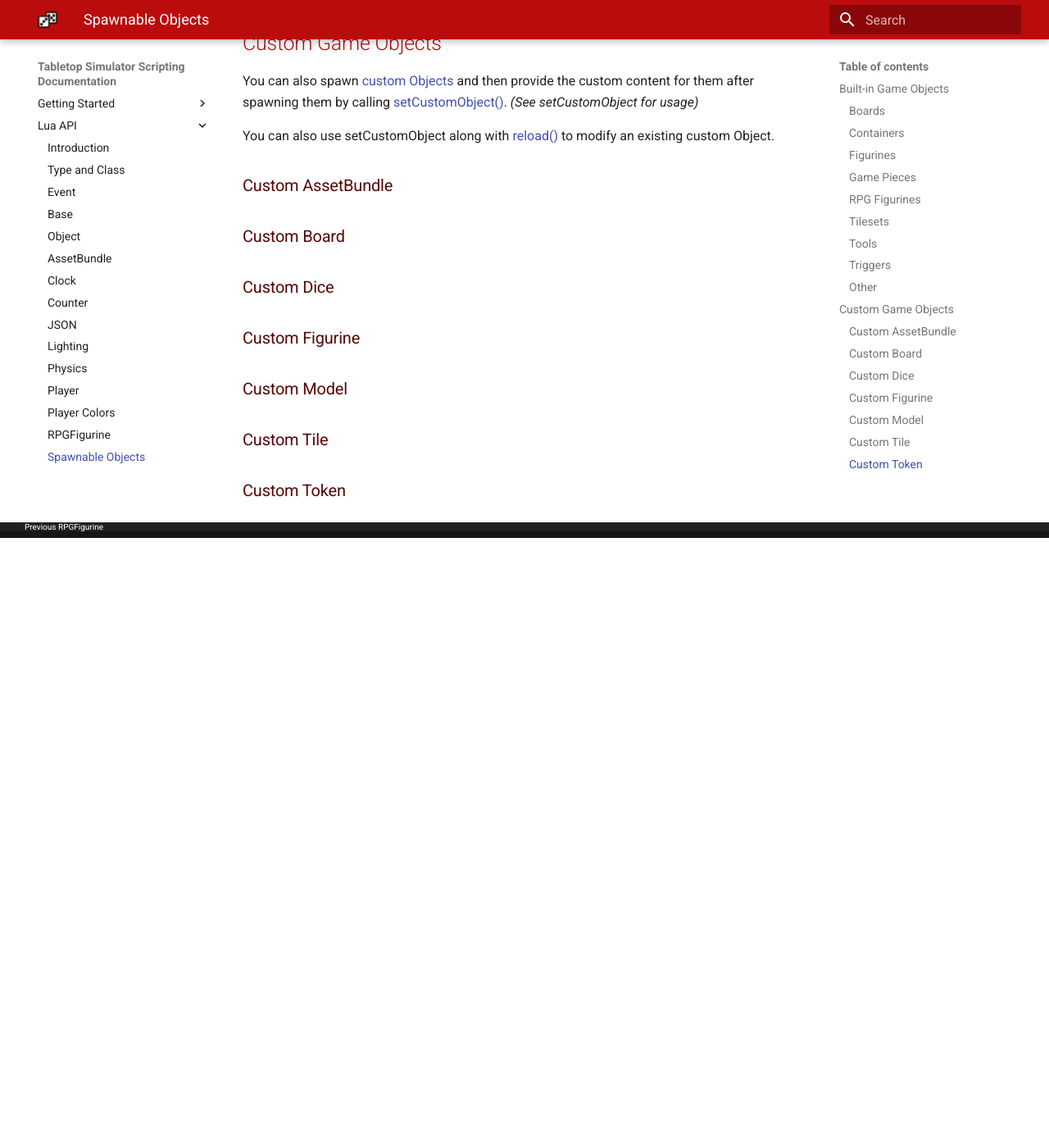
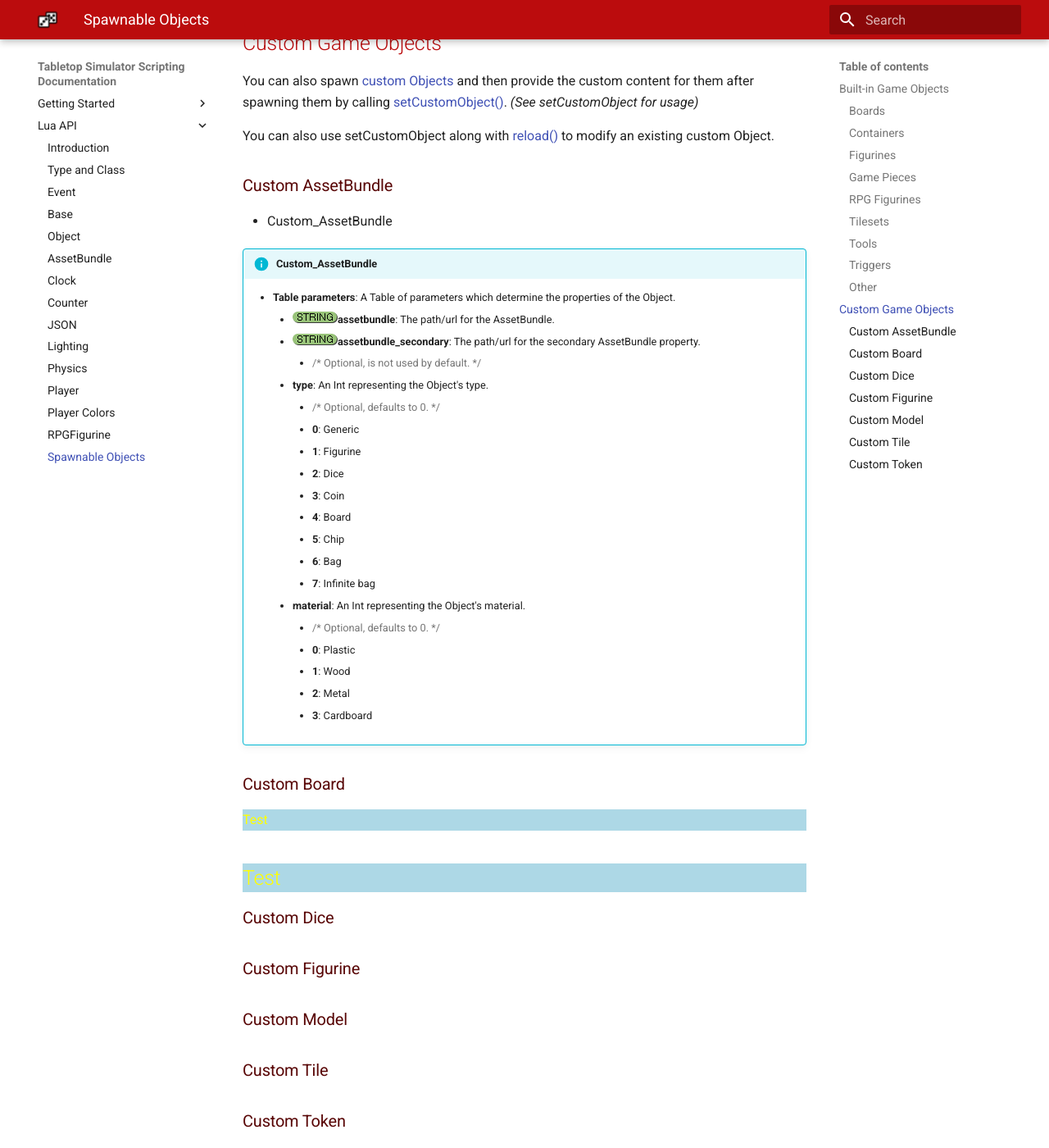
Before and after one commit to MisterStump/TTS-Scripting-Doc, an MkDocs documentation site: the page built from docs/spawnableobjects.md, in a window 1280 px wide and 1400 px high, scrolled down 5065 px. Shown: the whole window at 82% size. Built offline with MkDocs 1.6.1 and Material for MkDocs 9.7.7, drawn with Linux system fonts in a browser that asks for light colours; old or Windows-style settings are respelled for this version of MkDocs; before the commit the page ends 5721 px from its top, so only the background shows below that.

Commit message:
Initial Commit

```diff
--- a/docs/css/base.css
+++ b/docs/css/base.css
@@ -9,6 +9,25 @@
     width: 16rem;
 }
 */
+
+
+#string {
+    content:url(/img/string.png);
+    display:inline;
+}
+
+
+
+.test {
+    background-color: lightblue;
+    color: yellow;
+}
+
+
+
+
+
+
 
 
 
@@ -43,7 +62,7 @@
 
 /*Reduce padding in table body*/
 html body div.md-container table td {
-    padding-top: 8px !important;
+    padding-top: 8px !important ;
 	padding-bottom: 8px !important;
 }
 
--- a/docs/spawnableobjects.md
+++ b/docs/spawnableobjects.md
@@ -152,11 +152,9 @@
 * 3DText
     * The text that the [Text Tool](http://berserk-games.com/knowledgebase/1958/) spawns.
 
+---
 
 
-
-
----
 
 ##Custom Game Objects
 You can also spawn [custom Objects](http://berserk-games.com/knowledgebase_category/custom-content/) and then provide the custom content for them after spawning them by calling [setCustomObject()](object#setcustomobject). *(See setCustomObject for usage)*
@@ -165,7 +163,36 @@
 
 ###Custom AssetBundle
 
+* Custom_AssetBundle
+
+!!!info "Custom_AssetBundle"
+    * **Table parameters**: A Table of parameters which determine the properties of the Object.
+        * <div id='string'></div>**assetbundle**: The path/url for the AssetBundle.
+        * <div id='string'></div>**assetbundle_secondary**: The path/url for the secondary AssetBundle property.
+            * {>>Optional, is not used by default.<<}
+        * **type**: An Int representing the Object's type.
+            * {>>Optional, defaults to 0.<<}
+            * **0**: Generic
+            * **1**: Figurine
+            * **2**: Dice
+            * **3**: Coin
+            * **4**: Board
+            * **5**: Chip
+            * **6**: Bag
+            * **7**: Infinite bag
+        * **material**: An Int representing the Object's material.
+            * {>>Optional, defaults to 0.<<}
+            * **0**: Plastic
+            * **1**: Wood
+            * **2**: Metal
+            * **3**: Cardboard
+
 ###Custom Board
+<div class="test">Test</div>
+<h2 class="test">Test</h2>
+
+
+
 
 ###Custom Dice
 
--- a/mkdocs.yml
+++ b/mkdocs.yml
@@ -8,6 +8,7 @@
   favicon: 'img/Icon-Dice.png'
   custom_dir: 'theme'
 extra_css:
+  - 'stylesheets/extra.css'
   - css/base.css
 markdown_extensions:
   - admonition
```
Also changed, not shown: docs/event.md (+6 -0 lines), docs/img/string.png (added), site/404.html, site/assetbundle/index.html, site/atom/index.html, site/externaleditorapi/index.html, site/index.html, site/luaapi/index.html, site/overview/index.html, site/search/search_index.json, site/sitemap.xml, 1 other file.
